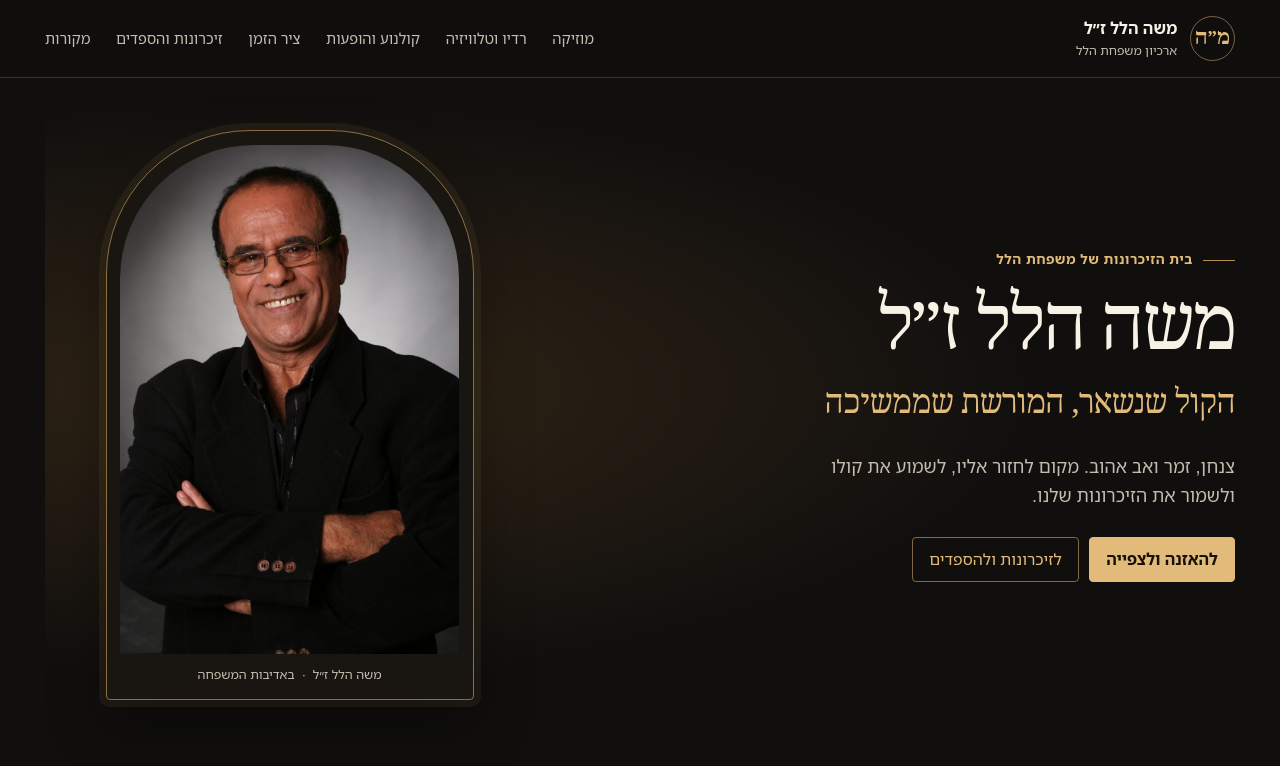
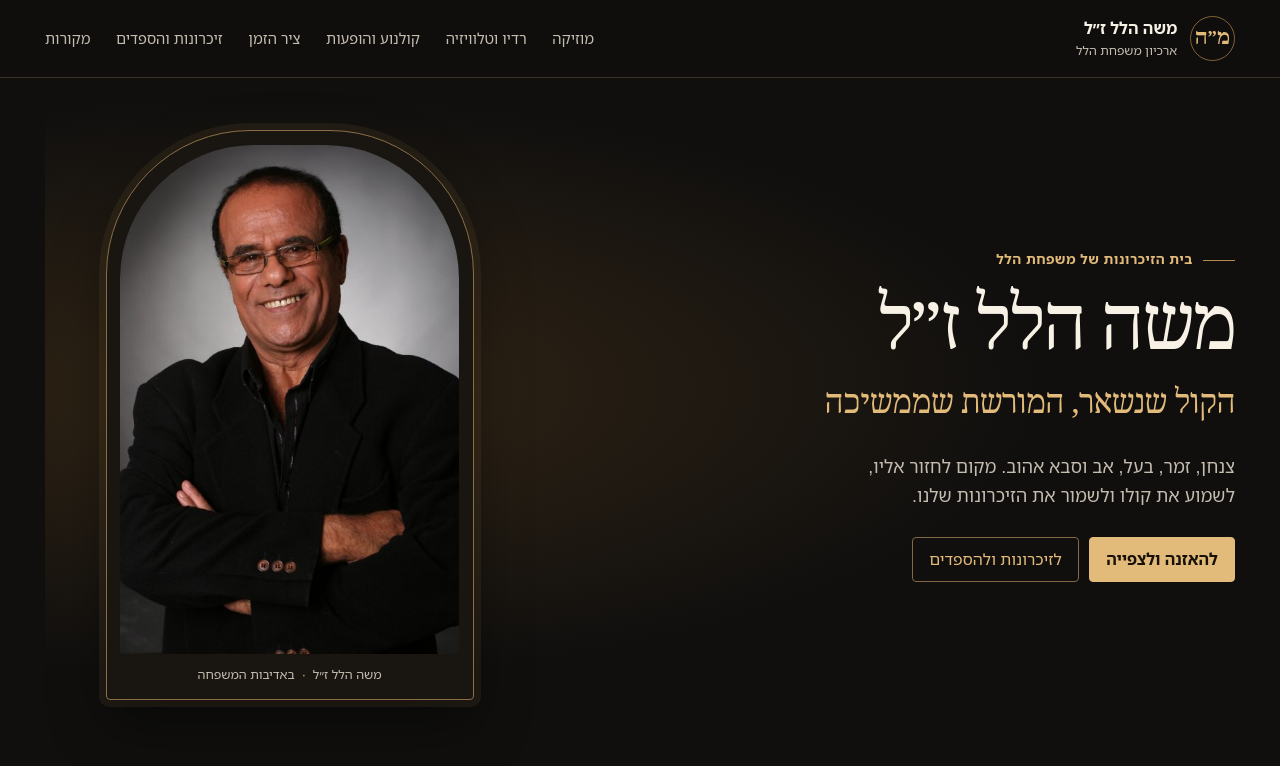
Before and after one commit to moshehillel2026/moshe-hillel-family, a plain HTML site: page index.html in a window 1280 px wide. Shown: the top 766 px of the page. Drawn offline with Linux system fonts and the light colour scheme.

Commit message:
Honor Moshe Hillel as husband, father and grandfather in home introduction

```diff
--- a/index.html
+++ b/index.html
@@ -18,7 +18,7 @@
   <div class="hero-copy">
     <div class="eyebrow"><span aria-hidden="true"></span> בית הזיכרונות של משפחת הלל</div>
     <h1 id="title">משה הלל ז״ל <span class="sr">— </span><em>הקול שנשאר,<wbr> המורשת שממשיכה</em></h1>
-    <p>צנחן, זמר ואב אהוב. מקום לחזור אליו, לשמוע את קולו ולשמור את הזיכרונות שלנו.</p>
+    <p>צנחן, זמר, בעל, אב וסבא אהוב. מקום לחזור אליו, לשמוע את קולו ולשמור את הזיכרונות שלנו.</p>
     <div class="actions">
       <a class="button solid" href="#listen">להאזנה ולצפייה</a>
       <a class="button" href="#family">לזיכרונות ולהספדים</a>
```
